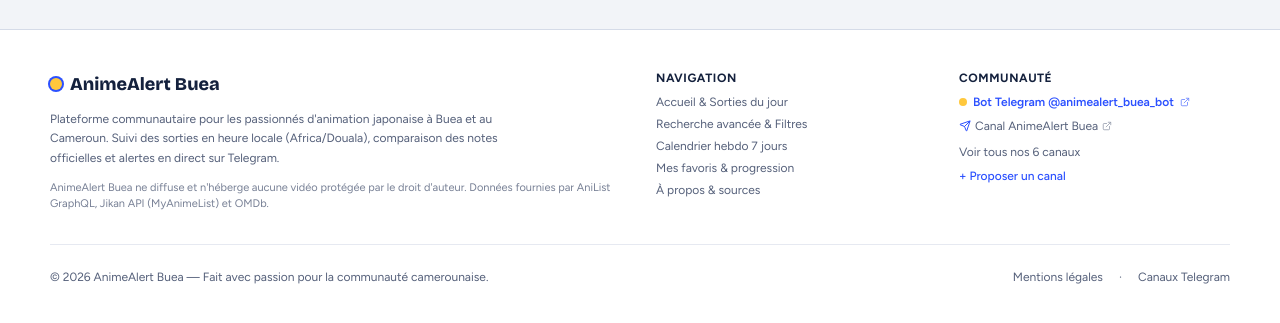
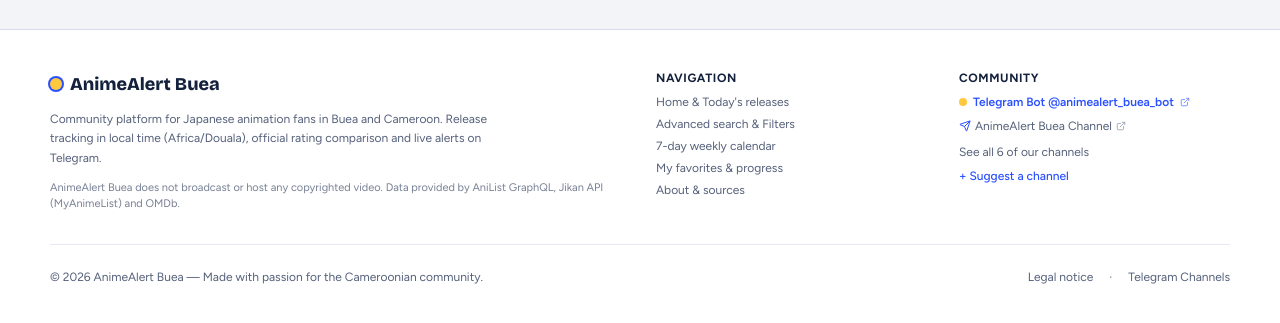
Before and after one commit to telafredy6-sketch/AnimeAlerts, a React (Vite) app: page / in a window 1280 px wide. Shown: the part 1039-1362 px from the top of the page. Built offline with nearby package versions, Linux system fonts and the light colour scheme; no server answers.

Commit message:
Translate footer text to English using i18n

```diff
--- a/src/components/Footer.tsx
+++ b/src/components/Footer.tsx
@@ -1,3 +1,4 @@
+import { tr } from '../lib/i18n';
 import React from 'react';
 import { Send, Heart, ExternalLink } from 'lucide-react';
 import { CONFIG } from '../lib/config';
@@ -19,10 +20,10 @@ export const Footer: React.FC<FooterProps> = ({ onNavigate }) => {
             </span>
           </div>
           <p className="max-w-md text-xs leading-relaxed">
-            Plateforme communautaire pour les passionnés d'animation japonaise à Buea et au Cameroun. Suivi des sorties en heure locale (Africa/Douala), comparaison des notes officielles et alertes en direct sur Telegram.
+            {tr("Plateforme communautaire pour les passionnés d'animation japonaise à Buea et au Cameroun. Suivi des sorties en heure locale (Africa/Douala), comparaison des notes officielles et alertes en direct sur Telegram.", "Community platform for Japanese animation fans in Buea and Cameroon. Release tracking in local time (Africa/Douala), official rating comparison and live alerts on Telegram.")}
           </p>
           <p className="text-[11px] text-[#55607A]/80 dark:text-[#A3AEC8]/80">
-            AnimeAlert Buea ne diffuse et n'héberge aucune vidéo protégée par le droit d'auteur. Données fournies par AniList GraphQL, Jikan API (MyAnimeList) et OMDb.
+            {tr("AnimeAlert Buea ne diffuse et n'héberge aucune vidéo protégée par le droit d'auteur. Données fournies par AniList GraphQL, Jikan API (MyAnimeList) et OMDb.", "AnimeAlert Buea does not broadcast or host any copyrighted video. Data provided by AniList GraphQL, Jikan API (MyAnimeList) and OMDb.")}
           </p>
         </div>
 
@@ -34,27 +35,27 @@ export const Footer: React.FC<FooterProps> = ({ onNavigate }) => {
           <ul className="space-y-1.5 text-xs">
             <li>
               <button onClick={() => onNavigate('/')} className="hover:text-[#2B50FF] dark:hover:text-[#7F95FF] transition-colors">
-                Accueil & Sorties du jour
+                {tr("Accueil & Sorties du jour", "Home & Today's releases")}
               </button>
             </li>
             <li>
               <button onClick={() => onNavigate('/recherche')} className="hover:text-[#2B50FF] dark:hover:text-[#7F95FF] transition-colors">
-                Recherche avancée & Filtres
+                {tr("Recherche avancée & Filtres", "Advanced search & Filters")}
               </button>
             </li>
             <li>
               <button onClick={() => onNavigate('/calendrier')} className="hover:text-[#2B50FF] dark:hover:text-[#7F95FF] transition-colors">
-                Calendrier hebdo 7 jours
+                {tr("Calendrier hebdo 7 jours", "7-day weekly calendar")}
               </button>
             </li>
             <li>
               <button onClick={() => onNavigate('/favoris')} className="hover:text-[#2B50FF] dark:hover:text-[#7F95FF] transition-colors">
-                Mes favoris & progression
+                {tr("Mes favoris & progression", "My favorites & progress")}
               </button>
             </li>
             <li>
               <button onClick={() => onNavigate('/a-propos')} className="hover:text-[#2B50FF] dark:hover:text-[#7F95FF] transition-colors">
-                À propos & sources
+                {tr("À propos & sources", "About & sources")}
               </button>
             </li>
           </ul>
@@ -63,7 +64,7 @@ export const Footer: React.FC<FooterProps> = ({ onNavigate }) => {
         {/* Col 3: Canaux & Telegram */}
         <div className="space-y-2">
           <h4 className="text-xs font-bold uppercase tracking-wider text-[#14213D] dark:text-[#EEF1F8]">
-            Communauté
+            {tr("Communauté", "Community")}
           </h4>
           <ul className="space-y-2 text-xs">
             <li>
@@ -74,7 +75,7 @@ export const Footer: React.FC<FooterProps> = ({ onNavigate }) => {
                 className="inline-flex items-center gap-1.5 font-semibold text-[#2B50FF] dark:text-[#7F95FF] hover:underline"
               >
                 <span className="w-2 h-2 rounded-full bg-[#FFC83D]"></span>
-                <span>Bot Telegram @animealert_buea_bot</span>
+                <span>{tr("Bot Telegram @animealert_buea_bot", "Telegram Bot @animealert_buea_bot")}</span>
                 <ExternalLink className="w-2.5 h-2.5 opacity-70" />
               </a>
             </li>
@@ -86,18 +87,18 @@ export const Footer: React.FC<FooterProps> = ({ onNavigate }) => {
                 className="inline-flex items-center gap-1 hover:text-[#2B50FF] dark:hover:text-[#7F95FF] transition-colors"
               >
                 <Send className="w-3 h-3 text-[#2B50FF]" />
-                <span>Canal AnimeAlert Buea</span>
+                <span>{tr("Canal AnimeAlert Buea", "AnimeAlert Buea Channel")}</span>
                 <ExternalLink className="w-2.5 h-2.5 opacity-60" />
               </a>
             </li>
             <li>
               <button onClick={() => onNavigate('/canaux')} className="hover:text-[#2B50FF] dark:hover:text-[#7F95FF] transition-colors">
-                Voir tous nos 6 canaux
+                {tr("Voir tous nos 6 canaux", "See all 6 of our channels")}
               </button>
             </li>
             <li>
               <button onClick={() => onNavigate('/canaux?proposer=1')} className="hover:text-[#2B50FF] dark:hover:text-[#7F95FF] transition-colors text-[#2B50FF] dark:text-[#7F95FF] font-medium">
-                + Proposer un canal
+                {tr("+ Proposer un canal", "+ Suggest a channel")}
               </button>
             </li>
           </ul>
@@ -105,11 +106,11 @@ export const Footer: React.FC<FooterProps> = ({ onNavigate }) => {
       </div>
 
       <div className="w-[min(1180px,100%-2rem)] mx-auto mt-8 pt-6 border-t border-[#D5DBE8]/60 dark:border-[#27324D]/60 flex flex-col sm:flex-row items-center justify-between gap-3 text-xs">
-        <p>© {new Date().getFullYear()} AnimeAlert Buea — Fait avec passion pour la communauté camerounaise.</p>
+        <p>© {new Date().getFullYear()} AnimeAlert Buea — {tr('Fait avec passion pour la communauté camerounaise.', 'Made with passion for the Cameroonian community.')}</p>
         <div className="flex items-center gap-4">
-          <button onClick={() => onNavigate('/a-propos')} className="hover:underline">Mentions légales</button>
+          <button onClick={() => onNavigate('/a-propos')} className="hover:underline">{tr("Mentions légales", "Legal notice")}</button>
           <span>·</span>
-          <button onClick={() => onNavigate('/canaux')} className="hover:underline">Canaux Telegram</button>
+          <button onClick={() => onNavigate('/canaux')} className="hover:underline">{tr("Canaux Telegram", "Telegram Channels")}</button>
         </div>
       </div>
     </footer>
```
